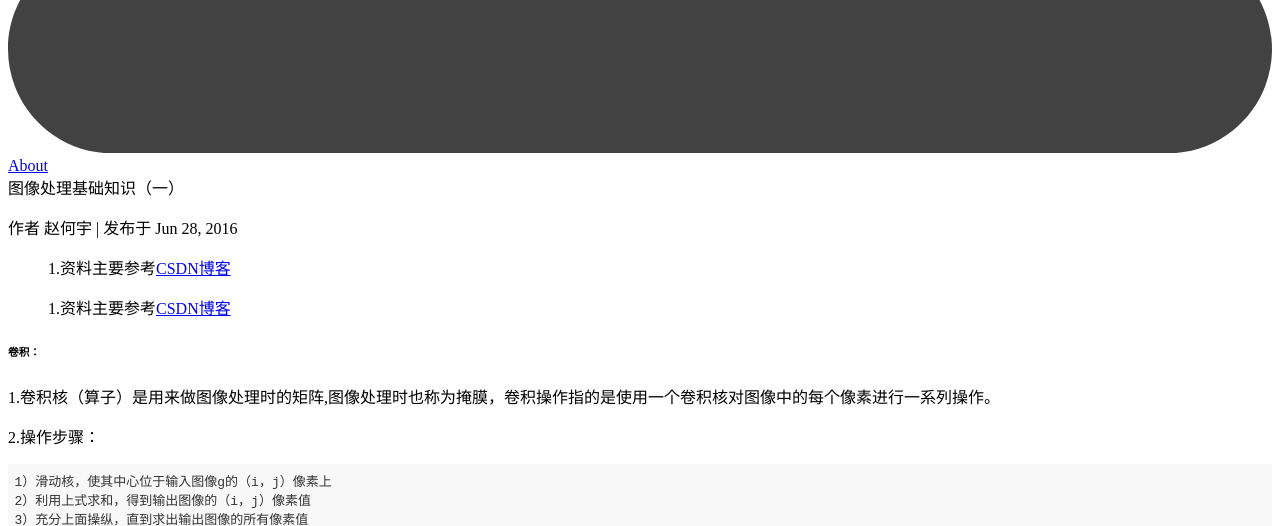
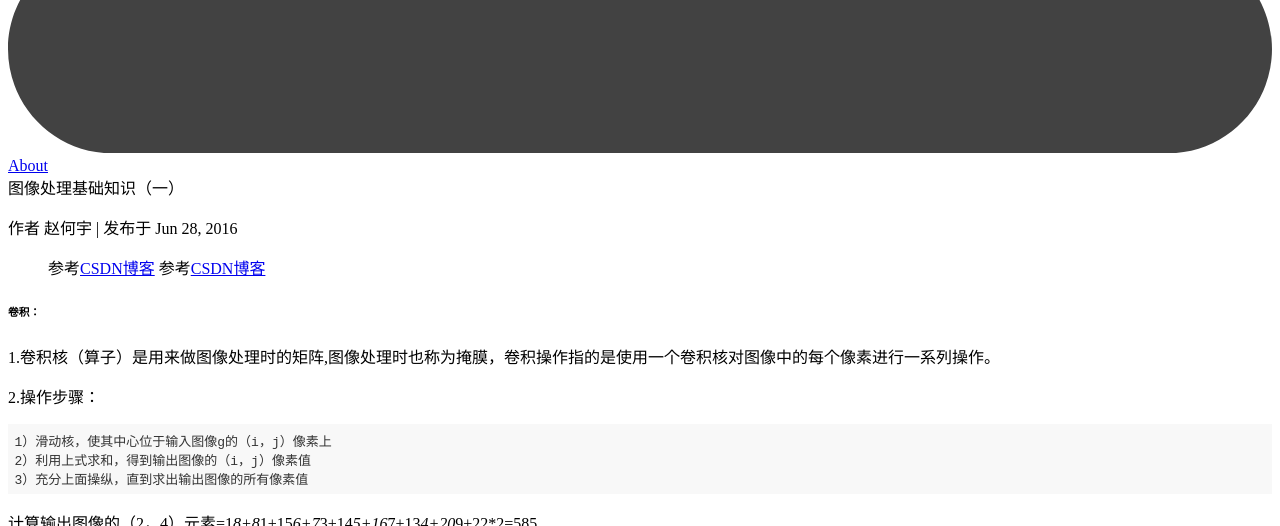
Before and after one commit to zhaoheyv/shit, a Jekyll site: the page built from _posts/2016-06-28-image.md, in a window 1280 px wide and 900 px high, scrolled down 932 px, cut to the strip 0-526 px from the top of the window. Built offline with Jekyll 4.4.1, drawn with Linux system fonts in a browser that asks for light colours; nearby versions of some CDN libraries; comment, search, counter and statistics services are not loaded.

Commit message:
update ..

```diff
--- a/_posts/2016-06-28-image.md
+++ b/_posts/2016-06-28-image.md
@@ -4,9 +4,8 @@ title : 图像处理基础知识（一）
 author: 赵何宇
 ---
 
-> 1.资料主要参考[CSDN博客](http://blog.csdn.net/sunmc1204953974/article/details/50622940)
-
-> 1.资料主要参考[CSDN博客](http://blog.csdn.net/xueyedie1234/article/details/51577495)
+> 参考[CSDN博客](http://blog.csdn.net/sunmc1204953974/article/details/50622940)
+> 参考[CSDN博客](http://blog.csdn.net/xueyedie1234/article/details/51577495)
 
 ###### 卷积：
 
```
